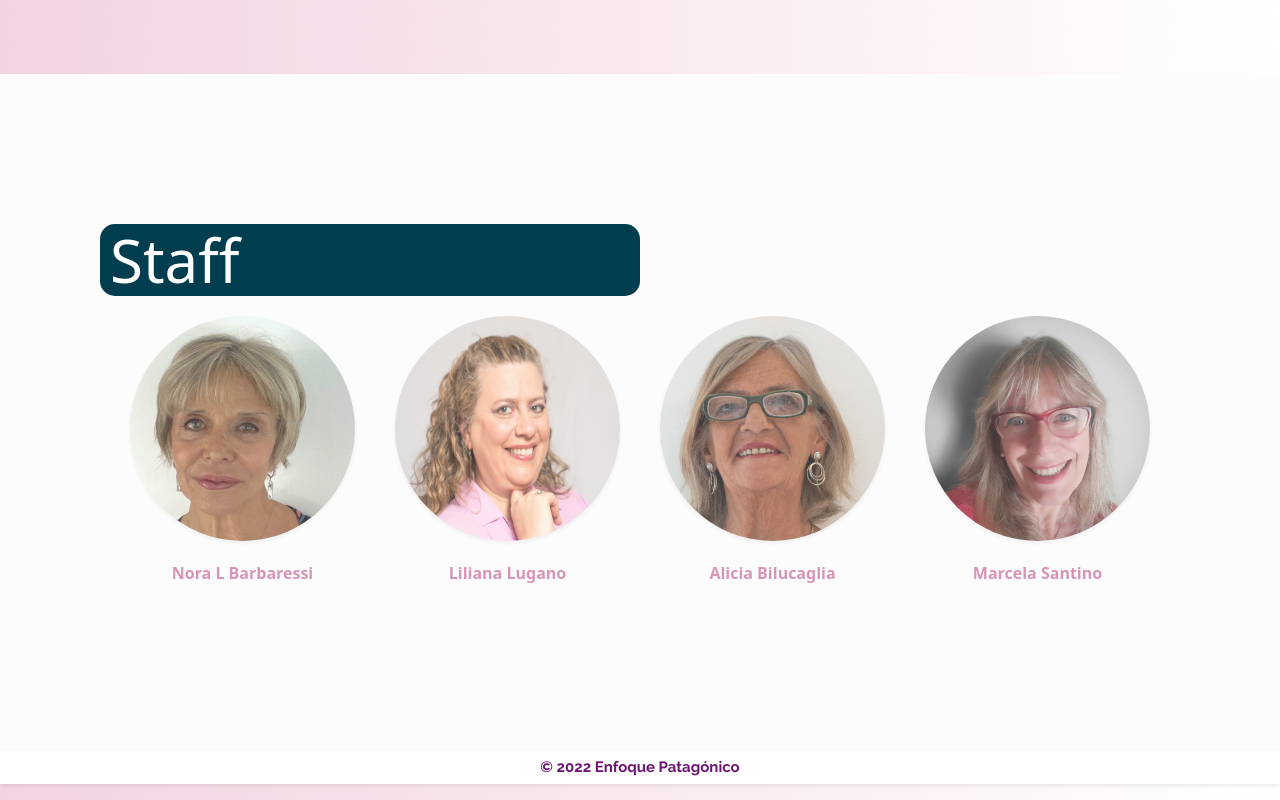
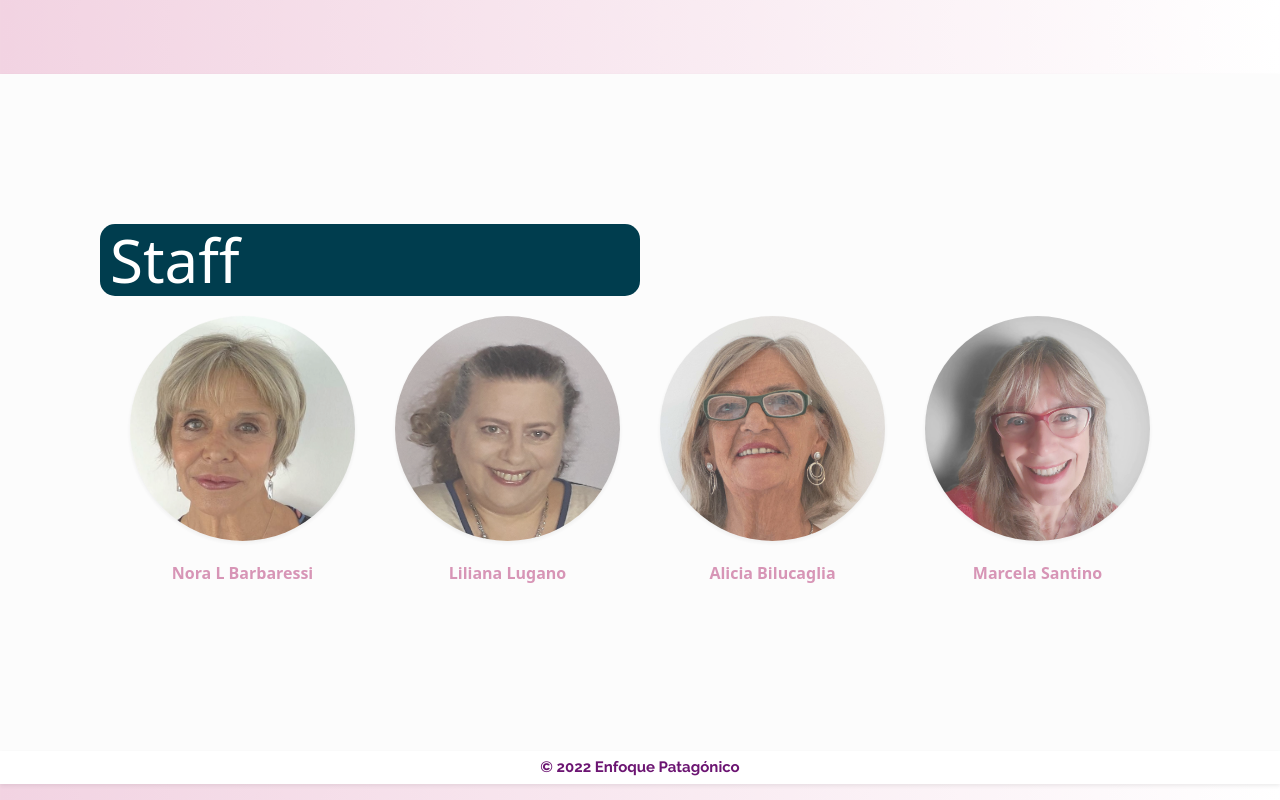
Before and after one commit to jmroigcourtis/EnfoquePatagonicoTest, a website: page index.html in a window 1280 px wide. Shown: the part 2682-3482 px from the top of the page. Drawn offline with nearby package versions, Linux system fonts and the light colour scheme.

Commit message:
Push para male

```diff
--- a/index.html
+++ b/index.html
@@ -134,7 +134,7 @@
       </div>
 
     <div id="Staff2">
-      <img src="./CSS/scss/Imagenes/Foto3test.jpg" class="Staff img-fluid shadow-sm">
+      <img src="./CSS/scss/Imagenes/Lili2edit.jpg" class="Staff img-fluid shadow-sm">
       <p class="staffText">Liliana Lugano</p>
     </div>
 
```
Also changed, not shown: CSS/scss/Imagenes/Lili2edit.jpg (added).
